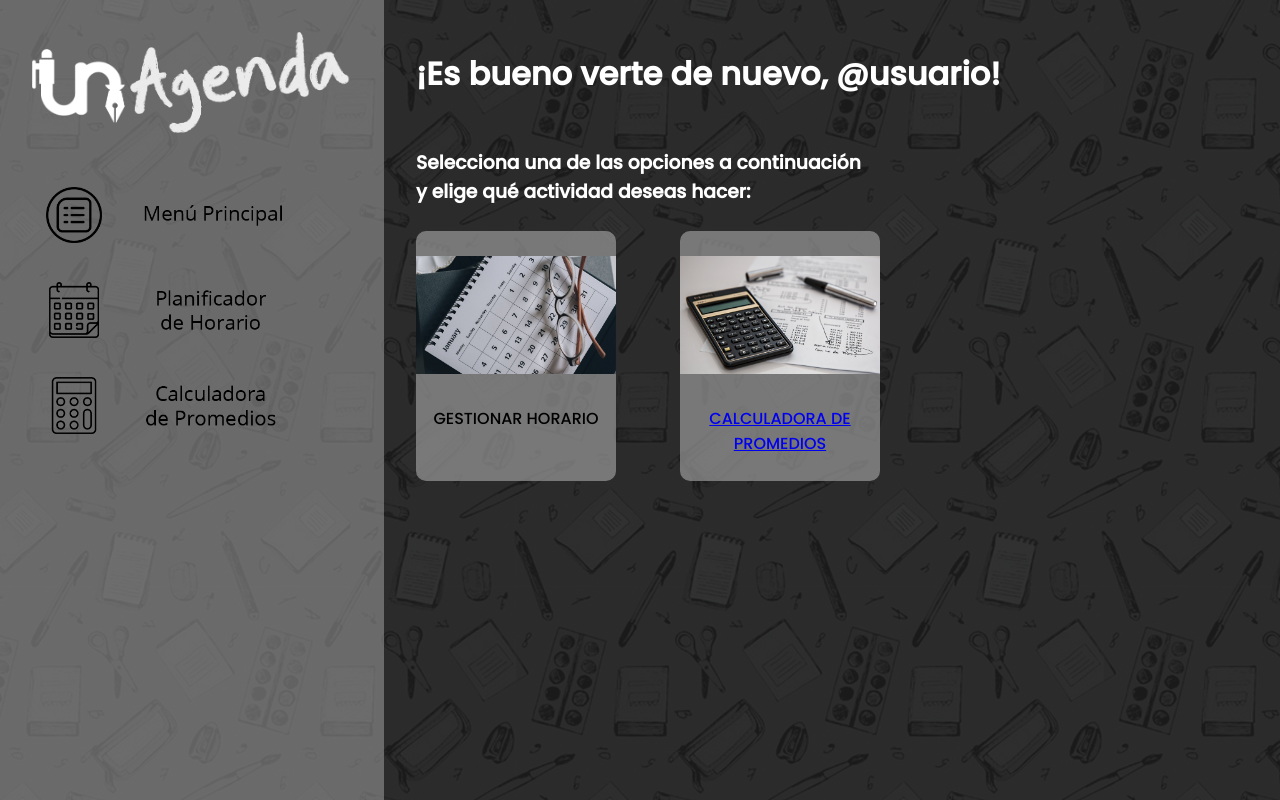
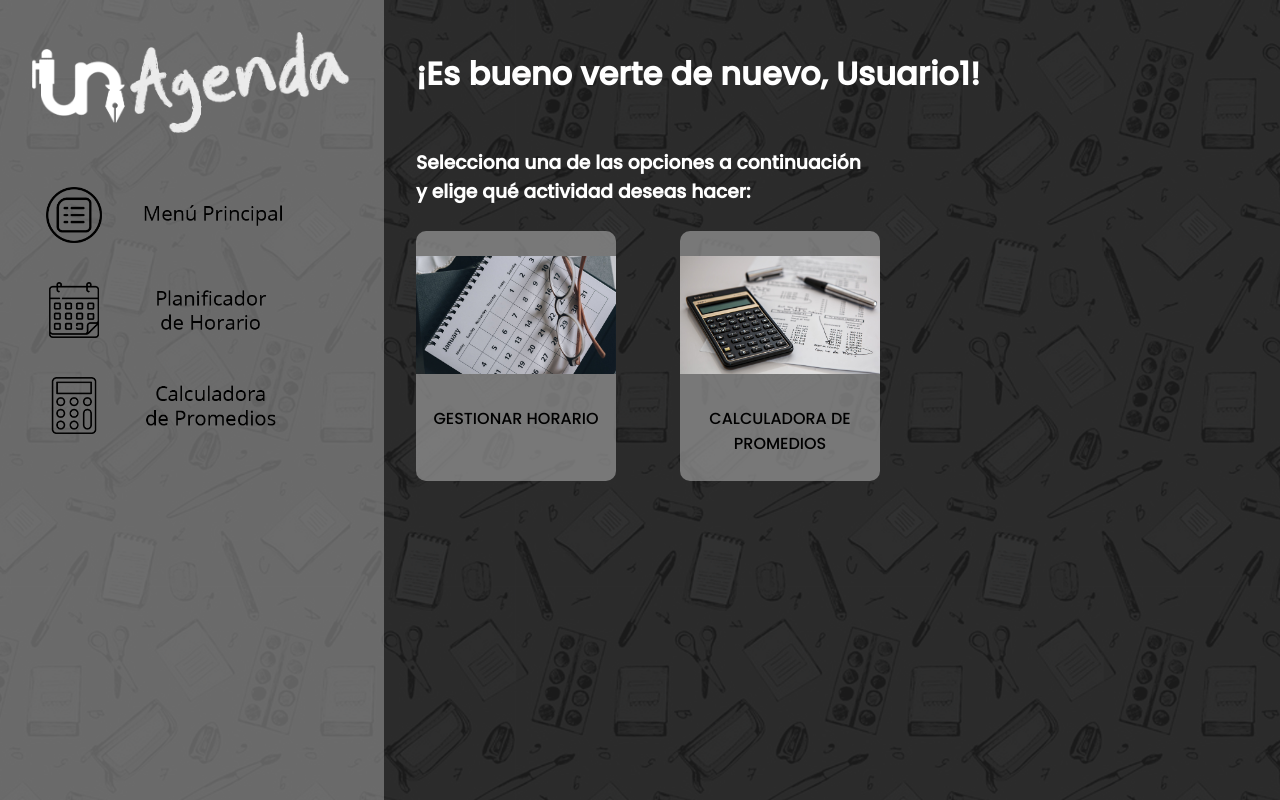
Before and after one commit to dieramirezma/unAgenda, a Flask app: page /admin in a window 1280 px wide. Run offline with Flask 3, Linux system fonts and the light colour scheme; a user stored in the database is signed in; data comes from the database, SQL or seed files in the repository; parts of the project's set-up code (start-up, migrations or seed data) failed here and were passed over; some libraries are stand-ins or nearby versions.

Commit message:
Update admin.html

```diff
--- a/prFlask/templates/admin.html
+++ b/prFlask/templates/admin.html
@@ -36,7 +36,7 @@
                     <img class = "iconMenu" src = "{{url_for('static', filename='img/scheduleindex.png')}}" width="300"/>
                 </div>
             </a>
-            <a href = "/admin">
+            <a href = "/">
                 <div class = "selectedIndexBox">
                     <img class = "iconMenu" src = "{{url_for('static', filename='img/calculatorindex.png')}}" width="300"/>
                 </div>
@@ -47,7 +47,7 @@
         <div class = "welcomeText">
 
             <br><br>
-            <h1 id = "welcomeBackLabel">¡Es bueno verte de nuevo, @usuario!</h1>
+            <h1 id = "welcomeBackLabel">¡Es bueno verte de nuevo, {{ nombre_usuario }}!</h1>
             <br><br>
             <h3 id ="instructionLabel">Selecciona una de las opciones a continuación<br> y elige qué actividad deseas hacer: </h3>
 
@@ -55,8 +55,9 @@
         <div class = "buttonsArea">
 
             <br>
-            <a href="schedule" style="color: black;">
+
             <div class = "buttonCalendar">
+
                 <br>
                 <img id = "calendarImage" src = "{{url_for('static', filename='img/calendar.jpg')}}"/>
                 <br><br>
@@ -64,17 +65,14 @@
                 <br><br>
 
             </div>
-            </a>
 
             <div class = "buttonCalculator">
-                <a href="admin">
 
                 <br>
                 <img id = "calendarImage" src = "{{url_for('static', filename='img/calculator.jpg')}}"/>
                 <br><br>
                 <p>CALCULADORA DE PROMEDIOS</p>
                 <br>
-                </a>
 
             </div>
 
```
Lines whose indentation alone changed are shown as unchanged.
